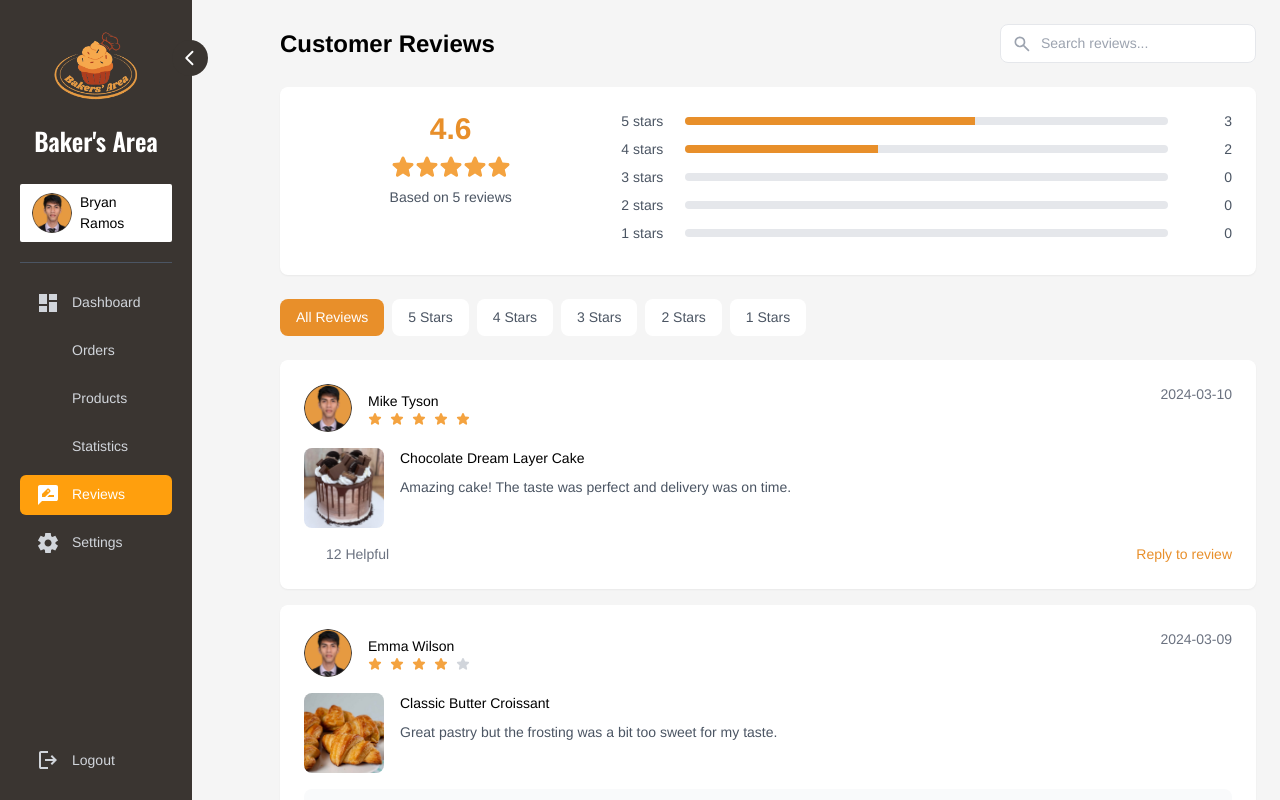
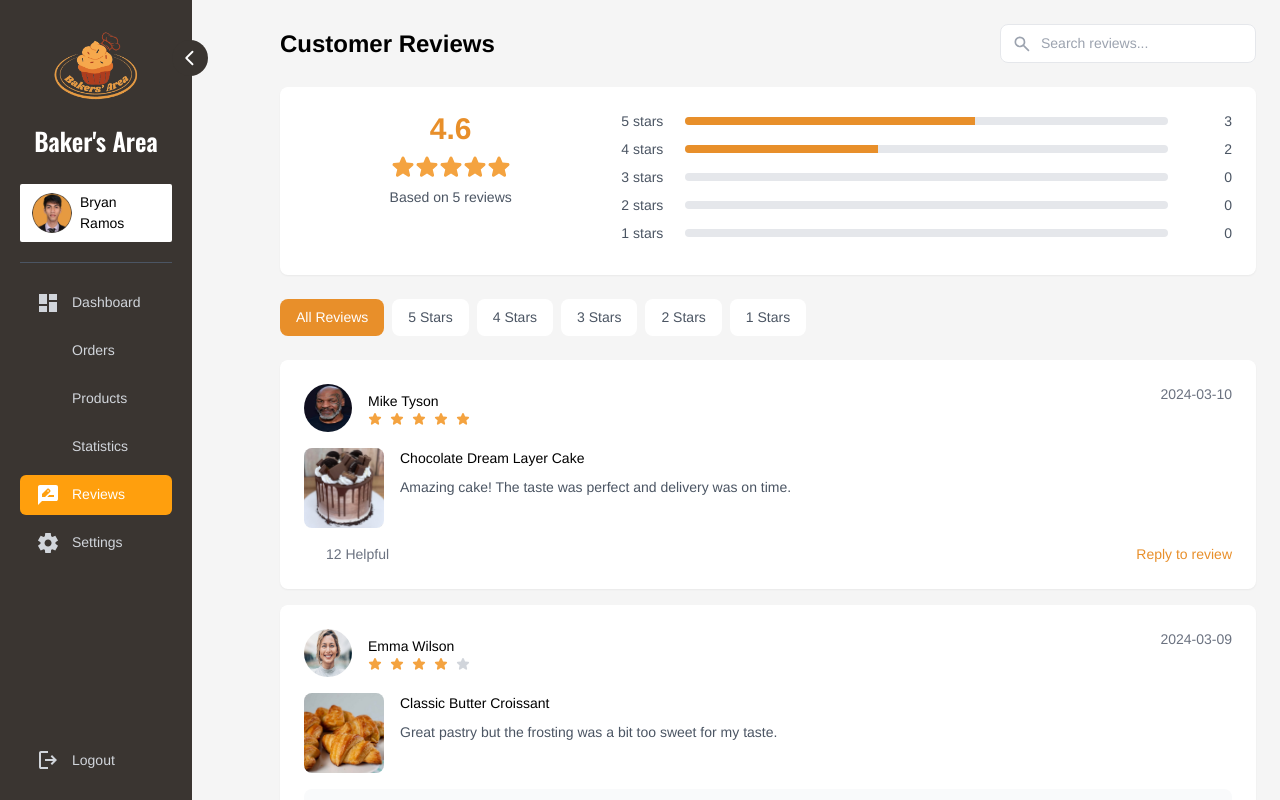
Before and after one commit to BryanIanRamos/Cake-Area, a React (Vite) app: page /dashboard/reviews in a window 1280 px wide. Built offline with nearby package versions, Linux system fonts and the light colour scheme; some icons are missing.

Commit message:
Fixed comment profiles

```diff
--- a/src/pages/baker/Reviews.jsx
+++ b/src/pages/baker/Reviews.jsx
@@ -20,6 +20,7 @@ const Reviews = () => {
       helpful: 12,
       reply: "",
       image: "../assets/ChocolateDreamLayerCakev1.jpg",
+      image_profile: "../../../public/assets/profile/Mike_customer.jpg",
     },
     {
       id: 2,
@@ -33,6 +34,7 @@ const Reviews = () => {
       reply:
         "Thank you for your feedback! We'll take note of the frosting sweetness.",
       image: "../assets/ButterCroissantv1.jpg",
+      image_profile: "/assets/profile/Lisa_Baker.png",
     },
     {
       id: 3,
@@ -45,6 +47,7 @@ const Reviews = () => {
       helpful: 15,
       reply: "Thank you for your kind words! We're glad you enjoyed it.",
       image: "../assets/AlmondCroissantv1.jpg",
+      image_profile: "/assets/profile/Sarah_Baker.png",
     },
     {
       id: 4,
@@ -56,6 +59,7 @@ const Reviews = () => {
       helpful: 10,
       reply: "",
       image: "../assets/ChocolateBabkav2.jpg",
+      image_profile: "/assets/profile/Sweet_Baker.jpg",
     },
     {
       id: 5,
@@ -69,6 +73,7 @@ const Reviews = () => {
       reply:
         "Thanks for the suggestion! We'll consider adjusting our spice blend.",
       image: "../assets/CarrotSpiceCakev1.jpg",
+      image_profile: "/assets/profile/Mike_customer.jpg",
     },
   ];
 
@@ -191,7 +196,7 @@ const Reviews = () => {
                 <div className="flex justify-between mb-4">
                   <div className="flex items-center gap-4">
                     <img
-                      src={profileImage}
+                      src={review.image_profile}
                       alt={review.customerName}
                       className="w-12 h-12 rounded-full"
                     />
```
Also changed, not shown: public/assets/profile/Mike_customer.jpg (added).
